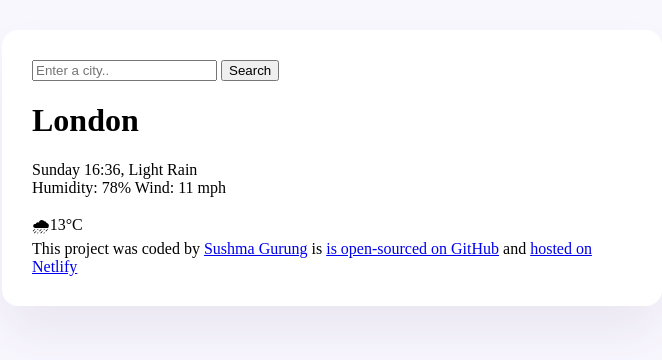
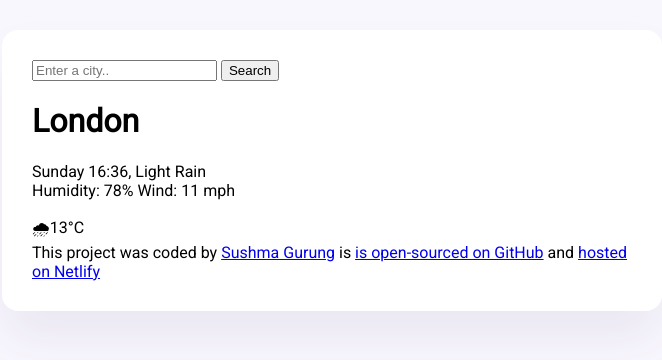
Before and after one commit to 10Sumi10/weather-app, a plain HTML site: page index.html in a window 1280 px wide. Shown: the whole page, without its empty margins (308-970 px from the left). Drawn offline with Linux system fonts and the light colour scheme.

Commit message:
added fonts on css

```diff
--- a/index.html
+++ b/index.html
@@ -4,6 +4,12 @@
 		<meta name="viewport" content="width=device-width, initial-scale=1.0" />
 		<title>Weather App</title>
 		<link rel="stylesheet" href="src/style.css" />
+		<link rel="preconnect" href="https://fonts.googleapis.com" />
+		<link rel="preconnect" href="https://fonts.gstatic.com" crossorigin />
+		<link
+			href="https://fonts.googleapis.com/css2?family=Roboto&display=swap"
+			rel="stylesheet"
+		/>
 	</head>
 	<body>
 		<div class="weather-app">
--- a/src/style.css
+++ b/src/style.css
@@ -1,5 +1,6 @@
 body {
 	background-color: #f9f7fe;
+	font-family: "Roboto", sans-serif;
 }
 .weather-app {
 	background: white;
```
